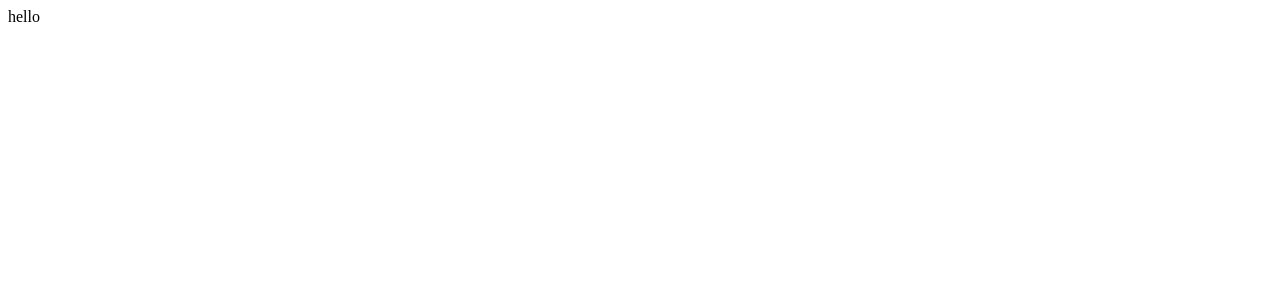
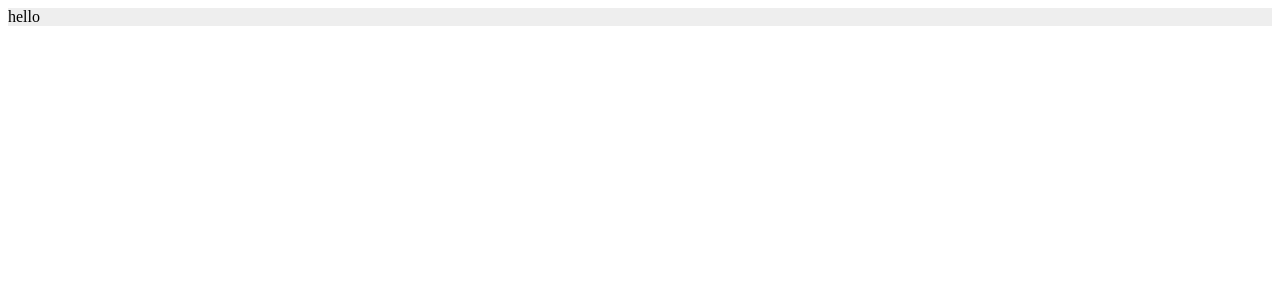
Before and after one commit to BiBimBapClub/bibim-web-ui, a React (Create React App) app: page / in a window 1280 px wide. Shown: the top 300 px of the page. Built offline with nearby package versions, Linux system fonts and the light colour scheme.

Commit message:
Golden Branch Link

```diff
--- a/package.json
+++ b/package.json
@@ -7,10 +7,12 @@
     "@testing-library/jest-dom": "^5.14.1",
     "@testing-library/react": "^13.0.0",
     "@testing-library/user-event": "^13.2.1",
+    "@types/antd": "^1.0.0",
     "@types/jest": "^27.0.1",
     "@types/node": "^16.7.13",
     "@types/react": "^18.0.0",
     "@types/react-dom": "^18.0.0",
+    "@types/styled-components": "^5.1.25",
     "react": "^18.2.0",
     "react-dom": "^18.2.0",
     "react-scripts": "5.0.1",
--- a/src/App.tsx
+++ b/src/App.tsx
@@ -1,7 +1,11 @@
 import React from 'react';
+import styled from 'styled-components';
 
+const BackGround = styled.div`
+  background-color: #eeeeee;
+`;
 function App(): React.ReactElement {
-  return <div>hello</div>;
+  return <BackGround>hello</BackGround>;
 }
 
 export default App;
```
Also changed, not shown: src/components/shared/Nav.tsx (added, +7 -0 lines), 1 other file (tests, documents, lock files or other folders).
